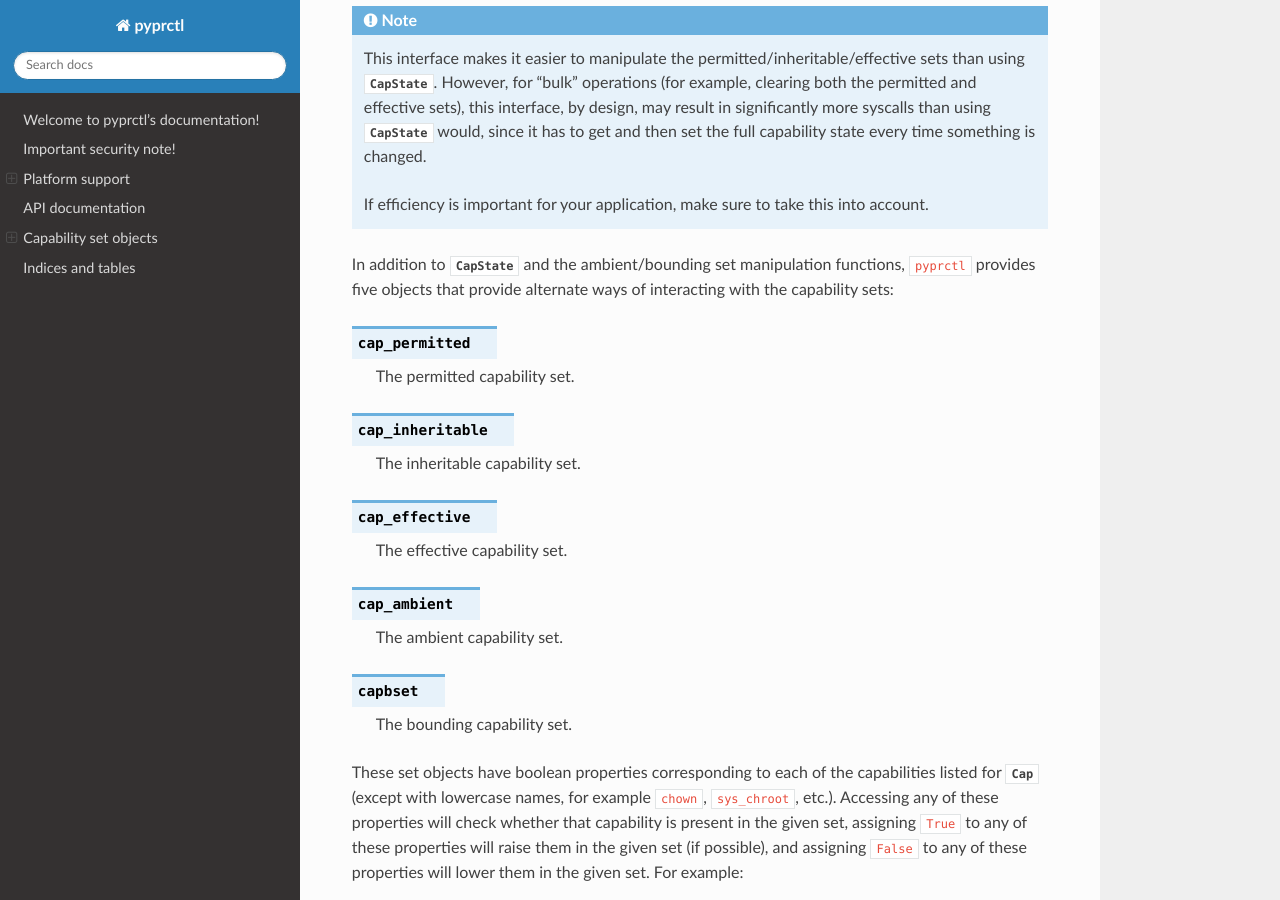
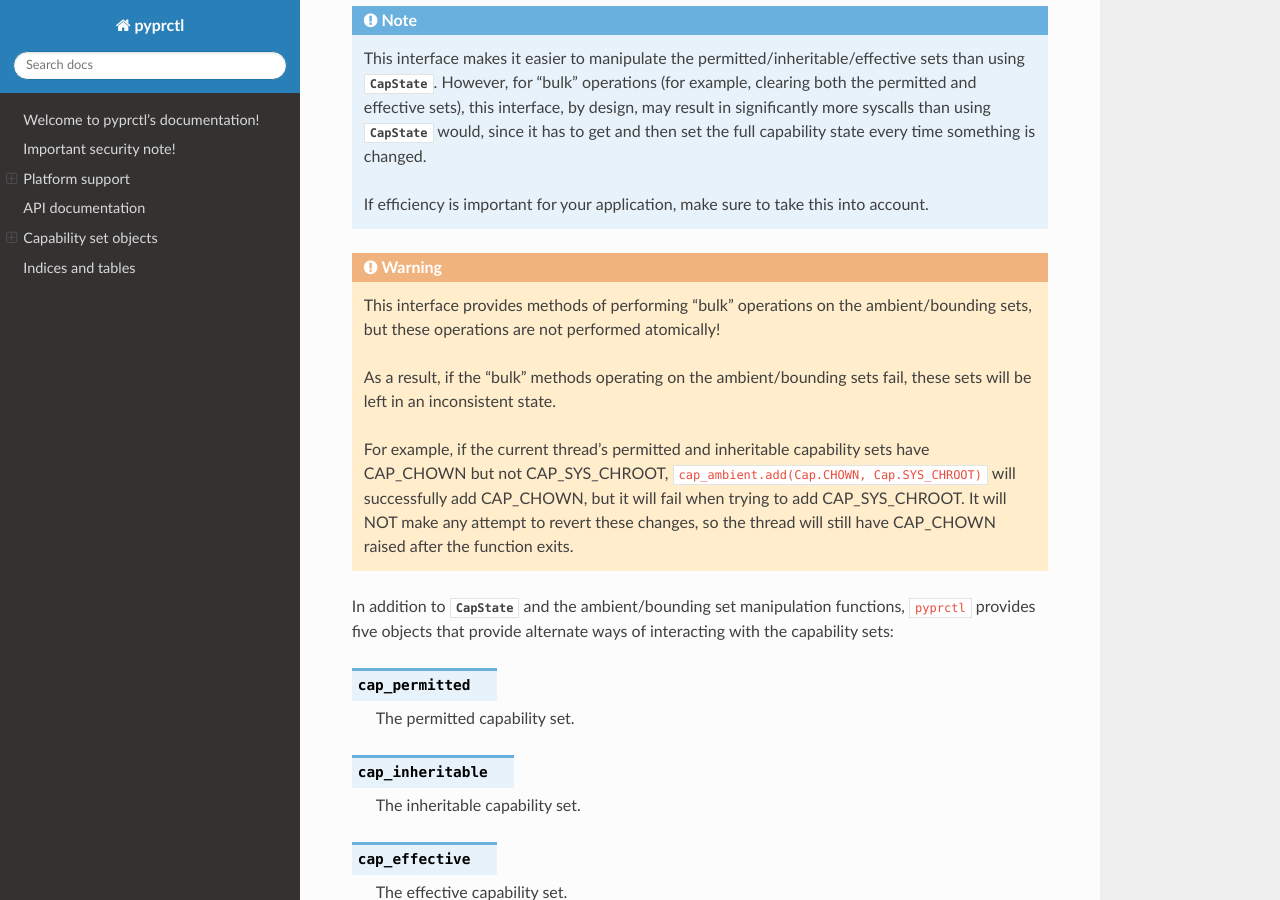
Before and after one commit to cptpcrd/pyprctl, a Sphinx documentation site: the page built from docs/index.rst, in a window 1280 px wide and 900 px high, scrolled down 1545 px. Built offline with Sphinx 7.4.7 and the Read the Docs theme 2.0.0, drawn with Linux system fonts in a browser that asks for light colours.

Commit message:
docs: Add warning about "bulk" operations on ambient/bounding sets

```diff
--- a/docs/index.rst
+++ b/docs/index.rst
@@ -58,6 +58,14 @@ Capability set objects
    However, for "bulk" operations (for example, clearing both the permitted and effective sets), this interface, by design, may result in significantly more syscalls than using :py:class:`CapState` would, since it has to get and then set the full capability state every time something is changed.
 
    If efficiency is important for your application, make sure to take this into account.
+
+.. warning::
+   This interface provides methods of performing "bulk" operations on the ambient/bounding sets, but these operations are not performed atomically!
+
+   As a result, if the "bulk" methods operating on the ambient/bounding sets fail, these sets will be left in an inconsistent state.
+
+   For example, if the current thread's permitted and inheritable capability sets have CAP_CHOWN but not CAP_SYS_CHROOT, ``cap_ambient.add(Cap.CHOWN, Cap.SYS_CHROOT)`` will successfully add CAP_CHOWN, but it will fail when trying to add CAP_SYS_CHROOT.
+   It will NOT make any attempt to revert these changes, so the thread will still have CAP_CHOWN raised after the function exits.
 
 In addition to :py:class:`CapState` and the ambient/bounding set manipulation functions, ``pyprctl`` provides five objects that provide alternate ways of interacting with the capability sets:
 
```
